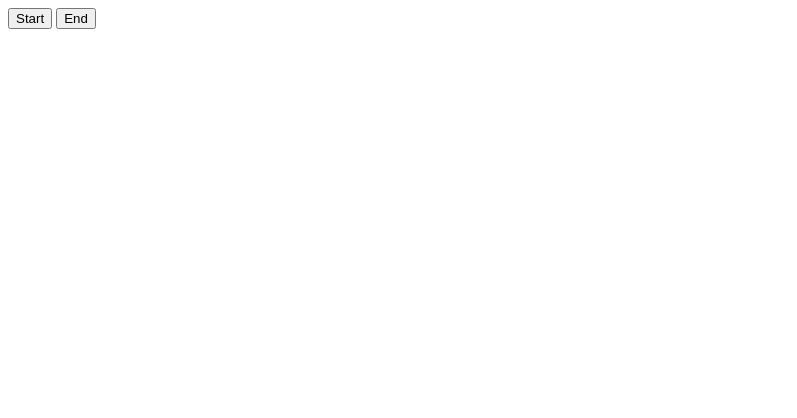
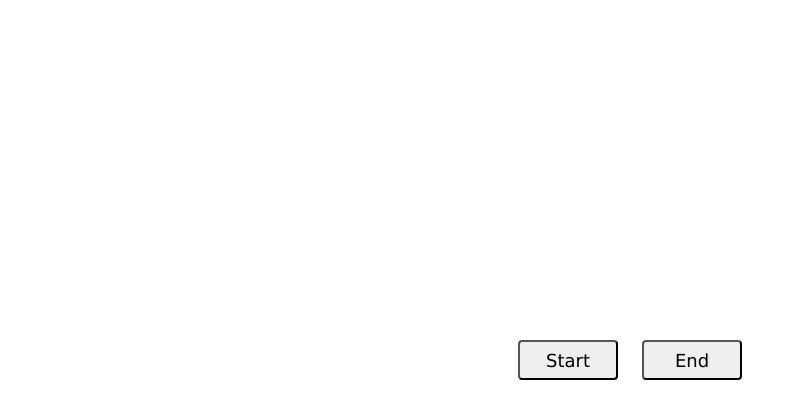
Before and after one commit to sudipadk/Collaboration, a plain HTML site: page task2ureka.html in a window 1280 px wide. Shown: the whole page, without its empty margins (0-797 px from the left). Drawn offline with Linux system fonts and the light colour scheme.

Commit message:
Css link added to html file

```diff
--- a/task2ureka.html
+++ b/task2ureka.html
@@ -4,11 +4,12 @@
     <meta charset="UTF-8">
     <meta name="viewport" content="width=device-width, initial-scale=1.0">
     <title>Document</title>
+    <link rel="stylesheet" href="task2ureka.css">
 </head>
 <body>
     <div id="container">
     <button id="start">Start</button>
     <button id="end">End</button>
-</div>
+    </div>
 </body>
 </html>
```
